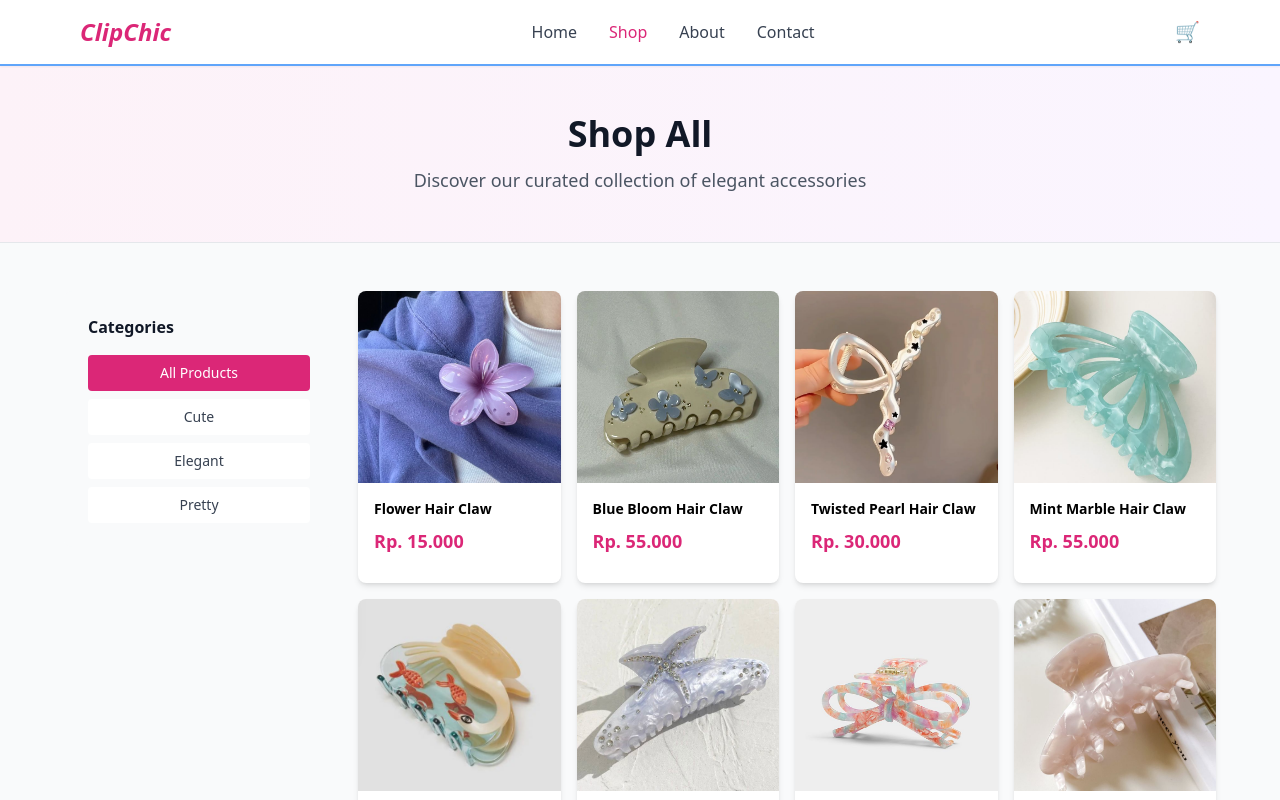
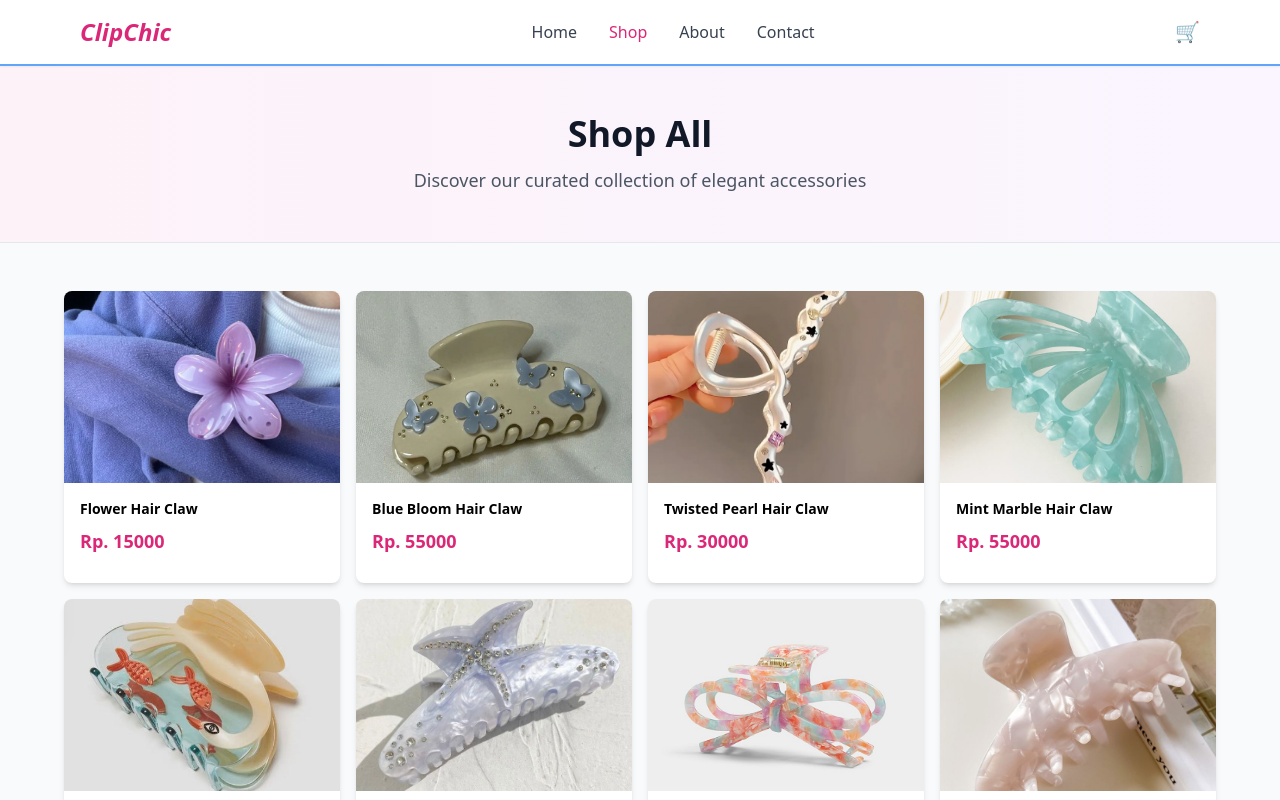
Before and after one commit to oktiarazzahra/clip, a Vue app: page /shop in a window 1280 px wide. Shown: the top 800 px of the page. Built offline with nearby package versions, Linux system fonts and the light colour scheme.

Commit message:
feat: Refactor product components to streamline data handling and improve UI interactions

```diff
--- a/src/components/Product/CategoryFilter.vue
+++ /dev/null
@@ -1,37 +0,0 @@
-<template>
-  <div class="bg-gray-50 p-6 rounded-lg">
-    <h3 class="font-bold text-gray-900 mb-4">Categories</h3>
-
-    <div class="space-y-2">
-      <button
-        v-for="category in categories"
-        :key="category.id"
-        @click="selectCategory(category.id)"
-        :class="{
-          'bg-pink-600 text-white': selectedCategory === category.id,
-          'bg-white text-gray-700 hover:bg-pink-100': selectedCategory !== category.id
-        }"
-        class="w-full px-4 py-2 rounded transition font-medium text-sm"
-      >
-        {{ category.name }}
-      </button>
-    </div>
-  </div>
-</template>
-
-<script setup>
-import { ref } from 'vue'
-
-const selectedCategory = ref('all')
-
-const categories = [
-  { id: 'all', name: 'All Products' },
-  { id: 'cute', name: 'Cute' },
-  { id: 'elegant', name: 'Elegant' },
-  { id: 'pretty', name: 'Pretty' }
-]
-
-const selectCategory = (categoryId) => {
-  selectedCategory.value = categoryId
-}
-</script>
--- a/src/components/Product/ProductCard.vue
+++ b/src/components/Product/ProductCard.vue
@@ -2,7 +2,7 @@
   <div class="bg-white rounded-lg overflow-hidden shadow-md hover:shadow-lg transition relative group">
     <!-- Remove Button -->
     <button
-      v-if="showRemove"
+      v-if="isInCart"
       @click="handleRemove"
       class="absolute top-1 right-2 z-10 bg-white rounded-full w-8 h-8 flex items-center justify-center shadow-md hover:bg-red-50 transition"
       >
@@ -11,7 +11,7 @@
       </button>
 
     <!-- Image -->
-    <div class="bg-gray-200 h-48 overflow-hidden flex items-center justify-center" :class="{ 'cursor-pointer': !showRemove }" @click="!showRemove && handleClick()">
+    <div class="bg-gray-200 h-48 overflow-hidden flex items-center justify-center" :class="{ 'cursor-pointer': !isInCart }" @click="!isInCart && handleClick()">
       <img
         :src="product.image"
         :alt="product.name"
@@ -22,11 +22,11 @@
     <!-- Info -->
     <div class="p-4">
       <h4 class="font-bold text-black-900 mb-2 text-sm">{{ product.name }}</h4>
-      <p class="text-pink-600 font-bold text-lg mb-3">Rp. {{ formatPrice(product.price) }}</p>
+      <p class="text-pink-600 font-bold text-lg mb-3">Rp. {{ product.price }}</p>
 
       <!-- Contact Us Button (Always show for cart) -->
       <button
-        v-if="showRemove"
+        v-if="isInCart"
         @click="handleContactUs"
         class="w-full bg-pink-600 text-white py-2 rounded-md hover:bg-pink-700 transition flex items-center justify-center gap-2 text-sm font-medium"
       >
@@ -43,26 +43,17 @@ const props = defineProps({
     type: Object,
     required: true
   },
-  showRemove: {
-    type: Boolean,
-    default: false
-  },
-  showAddToCart: {
+  isInCart: {
     type: Boolean,
     default: false
   }
 })
 
-const emit = defineEmits(['remove', 'add-to-cart', 'click', 'contact-us'])
+const emit = defineEmits(['remove', 'click', 'contact-us'])
 
 // Menghapus produk dari daftar wishlist/keranjang
 function handleRemove() {
   emit('remove', props.product.id)
-}
-
-// Menambah produk ke keranjang
-function handleAddToCart() {
-  emit('add-to-cart', props.product)
 }
 
 // Menghubungi penjual terkait produk ini
@@ -75,13 +66,4 @@ function handleClick() {
   emit('click', props.product)
 }
 
-// Memformat harga ke format Rupiah (1000000 → 1.000.000)
-function formatPrice(price) {
-  // Pastikan input berupa angka
-  if (typeof price !== 'number') {
-    price = Number(price);
-  }
-  // Ubah ke string dan tambahkan titik setiap 3 digit dari belakang
-  return price.toLocaleString('id-ID');
-}
 </script>
--- a/src/components/Product/ProductDetail.vue
+++ b/src/components/Product/ProductDetail.vue
@@ -15,7 +15,7 @@
           <!-- Product Info -->
           <div class="flex flex-col justify-center">
             <h1 class="text-3xl font-bold text-gray-900 mb-4">{{ product.name }}</h1>
-            <p class="text-3xl font-bold text-pink-600 mb-6">{{ formatPrice(product.price) }}</p>
+            <p class="text-3xl font-bold text-pink-600 mb-6">Rp. {{ product.price }}</p>
 
             <p class="text-gray-600 mb-8 leading-relaxed">{{ product.description }}</p>
 
@@ -49,20 +49,16 @@
 </template>
 
 <script setup>
-import { ref, computed, onMounted } from 'vue'
+import { ref, onMounted } from 'vue'
 import { useRoute } from 'vue-router'
-import products from '@/data/products.js'
+import products, { getProductById } from '@/data/products.js'
 
 const route = useRoute()
 const showModal = ref(false)
-
-// Data produk sekarang diimpor dari satu sumber (src/data/products.js)
-
 const product = ref({})
 
 onMounted(() => {
-  const productId = parseInt(route.params.id)
-  const foundProduct = products.find(p => p.id === productId)
+  const foundProduct = getProductById(route.params.id)
   if (foundProduct) {
     product.value = foundProduct
   } else {
@@ -71,47 +67,23 @@ onMounted(() => {
   }
 })
 
+// Tidak menggunakan format harga khusus; tampilkan apa adanya dari data
 
-// Memformat harga ke format Rupiah (1000000 → 1.000.000)
-function formatPrice(price) {
-  if (typeof price !== 'number') {
-    price = Number(price)
-  }
-  return price.toLocaleString('id-ID')
-}
+const addToCart = () => {
+  const wishlist = JSON.parse(localStorage.getItem('wishlist') || '[]')
 
-// Menambah produk ke keranjang belanja
-const addToCart = () => {
-  const item = {
-    ...product.value,
-    quantity: 1
+  // Cek apakah produk sudah ada
+  const exists = wishlist.find(i => i.id === product.value.id)
+
+  if (!exists) {
+    // Tambah produk baru (1 produk hanya bisa dibeli 1x)
+    wishlist.push(product.value)
+    localStorage.setItem('wishlist', JSON.stringify(wishlist))
+    window.dispatchEvent(new Event('wishlist-updated'))
   }
 
-  // Ambil data wishlist dari localStorage
-  const stored = localStorage.getItem('wishlist') || '[]'
-  const wishlist = JSON.parse(stored)
-
-  // Cek apakah produk sudah ada di wishlist
-  const existingIndex = wishlist.findIndex(i => i.id === item.id)
-
-  if (existingIndex > -1) {
-    // Jika ada, tambah jumlahnya
-    wishlist[existingIndex].quantity += 1
-  } else {
-    // Jika belum ada, tambahkan produk baru
-    wishlist.push(item)
-  }
-
-  // Simpan kembali ke localStorage
-  localStorage.setItem('wishlist', JSON.stringify(wishlist))
-
-  // Trigger event untuk update notifikasi keranjang
-  window.dispatchEvent(new Event('wishlist-updated'))
-
-  // Tampilkan modal sukses
+  // Tampilkan modal
   showModal.value = true
-
-  // Tutup modal otomatis setelah 2 detik
   setTimeout(() => {
     showModal.value = false
   }, 2000)
--- a/src/components/Product/ProductGrid.vue
+++ b/src/components/Product/ProductGrid.vue
@@ -2,43 +2,22 @@
   <div>
     <div class="grid grid-cols-2 md:grid-cols-4 gap-4 mb-8">
       <ProductCard
-        v-for="product in filteredProducts"
+        v-for="product in products"
         :key="product.id"
         :product="product"
         @click="goToProductDetail"
       />
     </div>
-
-    <div class="text-center text-gray-600 text-sm mb-8">
-      <p>Showing {{ filteredProducts.length }} of {{ products.length }} products</p>
-    </div>
   </div>
 </template>
 
 <script setup>
-import { defineProps, computed } from 'vue'
 import { useRouter } from 'vue-router'
 import ProductCard from './ProductCard.vue'
 import products from '@/data/products.js'
 
 const router = useRouter()
 
-const props = defineProps({
-  category: {
-    type: String,
-    default: 'all'
-  }
-})
-
-// Data produk sekarang berasal dari satu sumber (src/data/products.js)
-
-const filteredProducts = computed(() => {
-  if (props.category === 'all') {
-    return products
-  }
-  return products.filter(p => p.category === props.category)
-})
-
 const goToProductDetail = (product) => {
   router.push(`/product/${product.id}`)
 }
--- a/src/components/Wishlist/WishlistGrid.vue
+++ b/src/components/Wishlist/WishlistGrid.vue
@@ -5,11 +5,8 @@
         v-for="product in products"
         :key="product.id"
         :product="product"
-        :showRemove="true"
-        :showAddToCart="true"
+        :isInCart="true"
         @remove="handleRemove"
-        @add-to-cart="handleAddToCart"
-        @click="handleProductClick"
         @contact-us="handleContactUs"
       />
     </div>
@@ -26,18 +23,10 @@ defineProps({
   }
 })
 
-const emit = defineEmits(['remove', 'add-to-cart', 'product-click', 'contact-us'])
+const emit = defineEmits(['remove', 'contact-us'])
 
 const handleRemove = (productId) => {
   emit('remove', productId)
-}
-
-const handleAddToCart = (product) => {
-  emit('add-to-cart', product)
-}
-
-const handleProductClick = (product) => {
-  emit('product-click', product)
 }
 
 const handleContactUs = (product) => {
--- a/src/data/products.js
+++ b/src/data/products.js
@@ -1,12 +1,12 @@
-// Sumber data produk tunggal untuk seluruh aplikasi
-// Import file ini di ProductGrid dan ProductDetail agar data tidak diduplikasi
+
+// Daftar produk untuk aplikasi CLIPCHIP
+// Setiap produk memiliki: ID unik, nama, harga, gambar, dan deskripsi
 
 const products = [
   {
     id: 1,
     name: 'Flower Hair Claw',
     price: 15000,
-    category: 'cute',
     image: import.meta.env.BASE_URL + 'images/flower.jpg',
     description: 'A charming hair claw with delicate flower patterns. Perfect for adding a cute touch to your everyday look.'
   },
@@ -14,7 +14,6 @@ const products = [
     id: 2,
     name: 'Blue Bloom Hair Claw',
     price: 55000,
-    category: 'elegant',
     image: import.meta.env.BASE_URL + 'images/blue-bloom.jpg',
     description: 'A cream-colored hair claw decorated with pastel blue flowers. Made from durable acrylic for a touch of elegance and charm.'
   },
@@ -22,7 +21,6 @@ const products = [
     id: 3,
     name: 'Twisted Pearl Hair Claw',
     price: 30000,
-    category: 'elegant',
     image: import.meta.env.BASE_URL + 'images/pearl.jpg',
     description: 'An elegant twisted design adorned with pearl accents. Adds sophistication to any hairstyle.'
   },
@@ -30,7 +28,6 @@ const products = [
     id: 4,
     name: 'Mint Marble Hair Claw',
     price: 55000,
-    category: 'pretty',
     image: import.meta.env.BASE_URL + 'images/mint.jpg',
     description: 'A refreshing mint-colored marble pattern hair claw. Stylish and perfect for a trendy look.'
   },
@@ -38,7 +35,6 @@ const products = [
     id: 5,
     name: 'Koi Dream Hair Claw',
     price: 39000,
-    category: 'cute',
     image: import.meta.env.BASE_URL + 'images/koi.jpg',
     description: 'Featuring adorable koi fish design. A unique and playful accessory for your hair.'
   },
@@ -46,7 +42,6 @@ const products = [
     id: 6,
     name: 'Starfish Pearl Hair Claw',
     price: 70000,
-    category: 'elegant',
     image: import.meta.env.BASE_URL + 'images/starfish.jpg',
     description: 'A luxurious starfish design with pearl embellishments. Perfect for special occasions.'
   },
@@ -54,7 +49,6 @@ const products = [
     id: 7,
     name: 'Rainbow Twist Hair Claw',
     price: 59000,
-    category: 'pretty',
     image: import.meta.env.BASE_URL + 'images/rainbow.jpg',
     description: 'A vibrant rainbow twisted design that brings color and joy to your hairstyle.'
   },
@@ -62,10 +56,10 @@ const products = [
     id: 8,
     name: 'Shell Glow Hair Claw',
     price: 35000,
-    category: 'cute',
     image: import.meta.env.BASE_URL + 'images/shell.jpg',
     description: 'A cute shell-shaped hair claw with a subtle glow effect. Perfect for beach vibes.'
   }
 ]
 
 export default products
+export const getProductById = (id) => products.find(p => p.id === parseInt(id))
--- a/src/views/Shop.vue
+++ b/src/views/Shop.vue
@@ -7,29 +7,12 @@
   <!-- Main Content -->
   <section class="bg-gray-50 py-12 px-4 min-h-screen">
     <div class="max-w-6xl mx-auto">
-      <div class="grid grid-cols-1 md:grid-cols-4 gap-6">
-        <!-- Sidebar - Categories -->
-        <div class="md:col-span-1">
-          <CategoryFilter
-            :selected="selectedCategory"
-            @select="selectedCategory = $event"
-          />
-        </div>
-
-        <!-- Main - Products -->
-        <div class="md:col-span-3">
-          <ProductGrid :category="selectedCategory" />
-        </div>
-      </div>
+      <ProductGrid />
     </div>
   </section>
 </template>
 
 <script setup>
-import { ref } from 'vue'
 import HeroSimple from '@/components/Hero/HeroSimple.vue'
-import CategoryFilter from '@/components/Product/CategoryFilter.vue'
 import ProductGrid from '@/components/Product/ProductGrid.vue'
-
-const selectedCategory = ref('all')
 </script>
```
Also changed, not shown: src/components/Header/Navigation.vue (+8 -5 lines), src/views/Wishlist.vue (+0 -15 lines).
